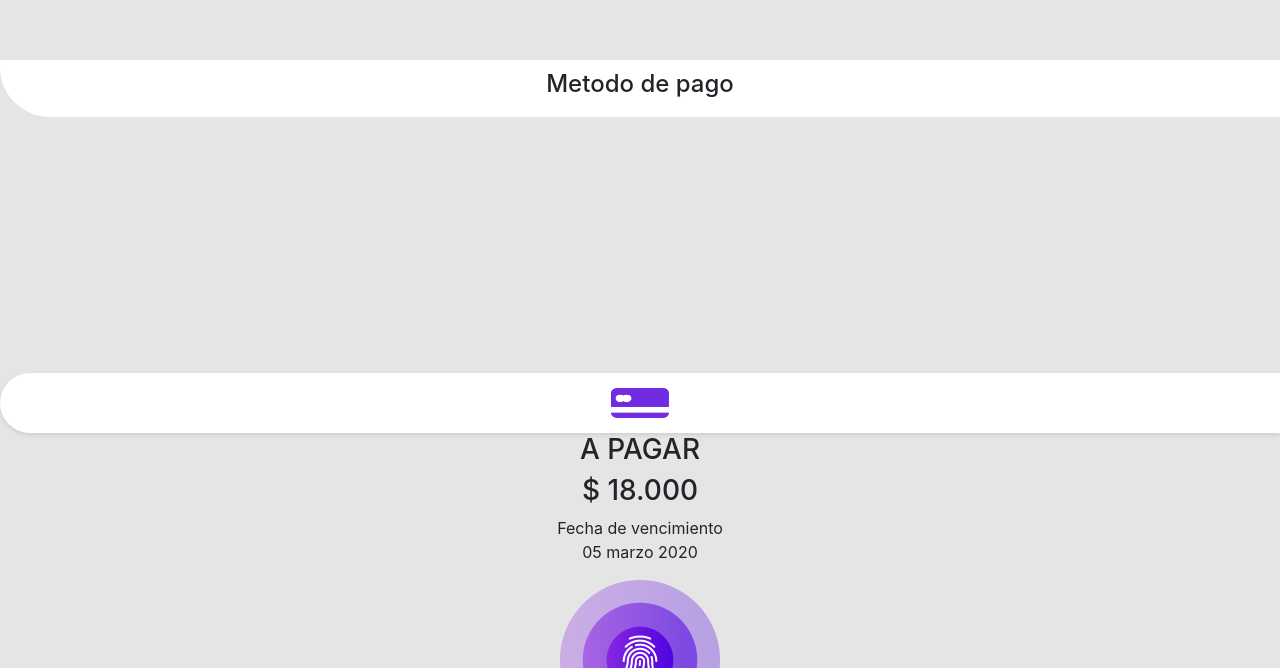
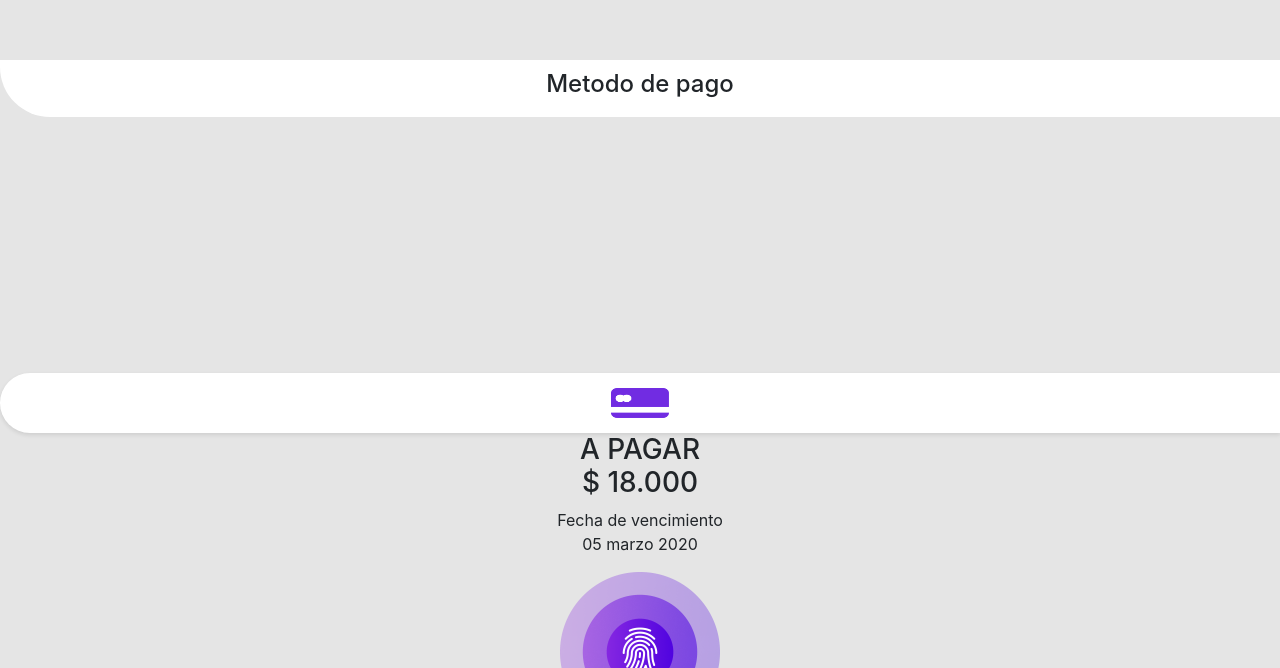
Before and after one commit to Crusiris/Pay-Bud, an Angular app: page / in a window 1280 px wide. Shown: the part 132-800 px from the top of the page. Built offline with nearby package versions, Linux system fonts and the light colour scheme.

Commit message:
maquetacion confirmacion de pago..cambios

```diff
--- a/src/app/components/confirm-payment/confirm-payment.component.html
+++ b/src/app/components/confirm-payment/confirm-payment.component.html
@@ -9,14 +9,11 @@
             </div>
     </div>
     <div>
-        <h3>A PAGAR</h3>
-        <h3>$ 18.000</h3>
+        <h3>A PAGAR <br> $ 18.000</h3>
 
     </div>
     <div>
         <p>Fecha de vencimiento <br> 05 marzo 2020</p>
-
-
     </div>
 
     <div>
```
